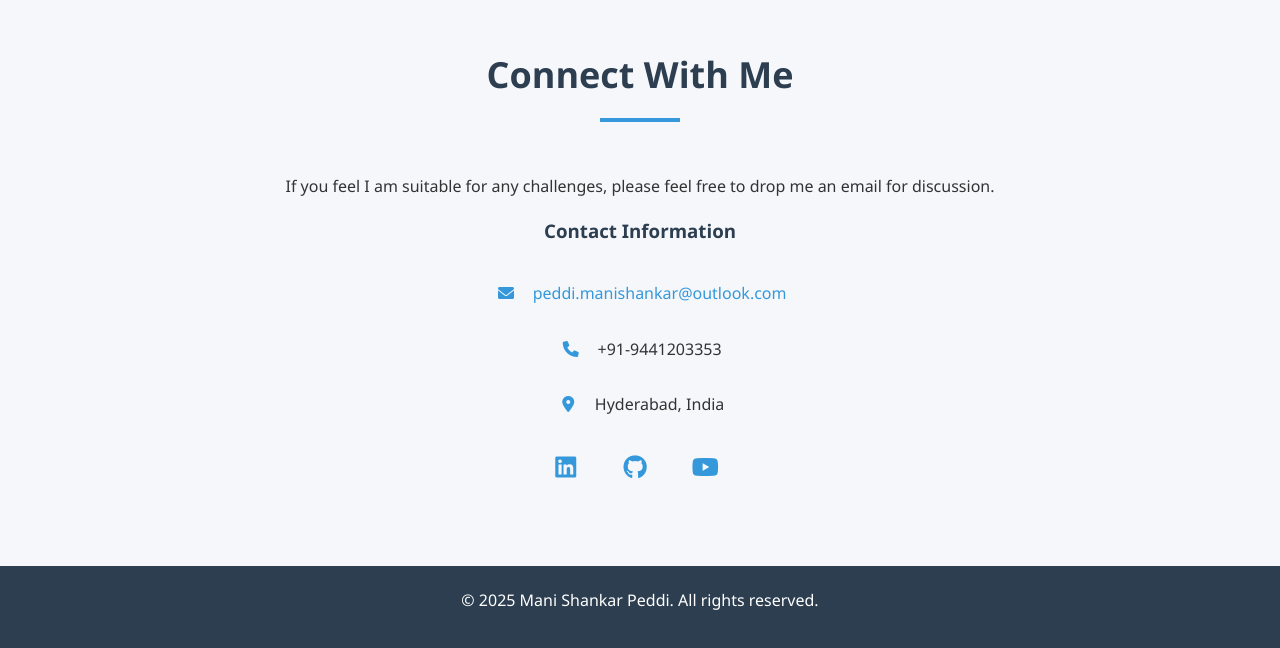
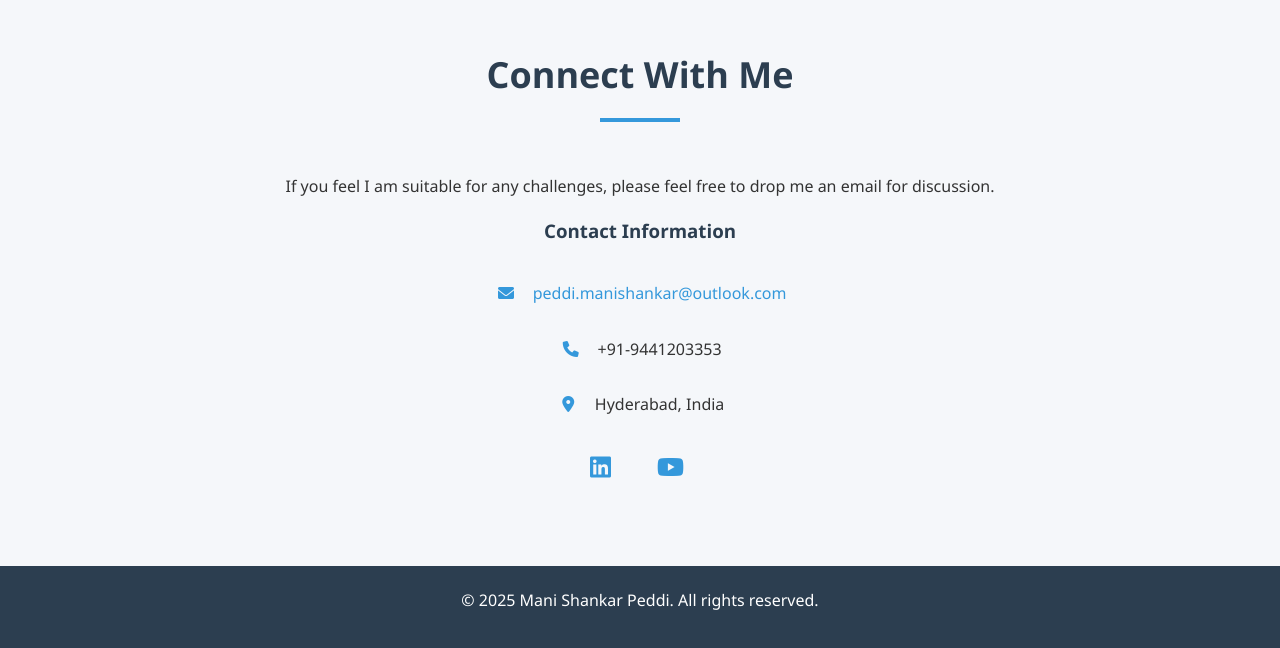
Before and after one commit to Mani-Shankar-Peddi/resume, a plain HTML site: page index.html in a window 1280 px wide. Shown: the part 5631-6279 px from the top of the page. Drawn offline with Linux system fonts and the light colour scheme.

Commit message:
index.html

```diff
--- a/index.html
+++ b/index.html
@@ -897,7 +897,6 @@
 
                     <div class="social-links">
                         <a href="https://linkedin.com/in/peddimanishankar" target="_blank"><i class="fab fa-linkedin"></i></a>
-                        <a href="#" target="_blank"><i class="fab fa-github"></i></a>
                         <a href="https://www.youtube.com/@ManiShankar05?sub_confirmation=1" target="_blank"><i class="fab fa-youtube"></i></a>
                     </div>
                 </div>
```
